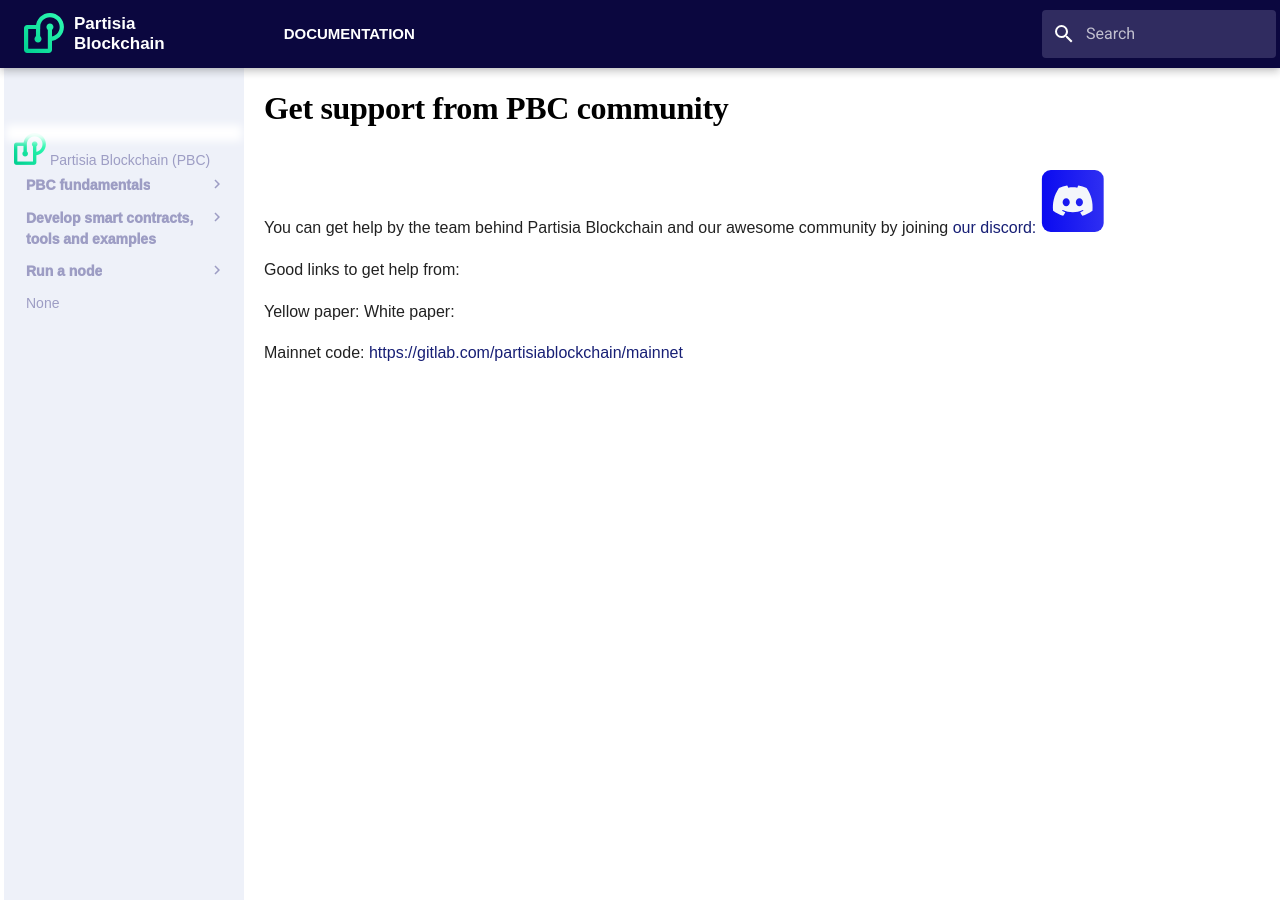
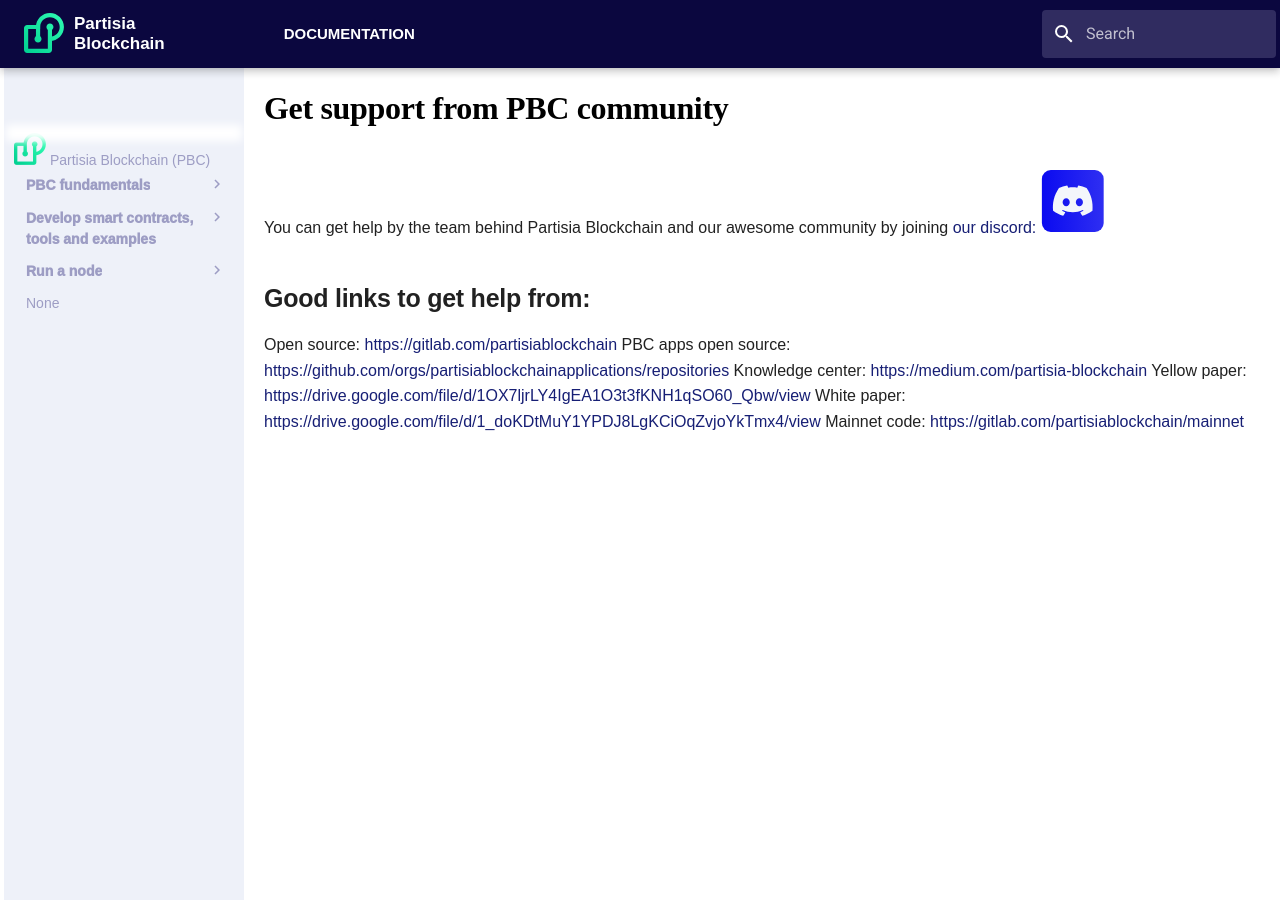
Before and after one commit to 0xSero/partisia-docs, an MkDocs documentation site: the page built from docs/get-support-from-PBC-community.md, in a window 1280 px wide and 900 px high. Built offline with MkDocs 1.6.1 and Material for MkDocs 9.7.7, drawn with Linux system fonts in a browser that asks for light colours; some web fonts are replaced; a script that is not in the unit is left out.

Commit message:
Adding more links to support page

```diff
--- a/docs/get-support-from-PBC-community.md
+++ b/docs/get-support-from-PBC-community.md
@@ -18,9 +18,10 @@
         </a>
 
 
-Good links to get help from:
-
-Yellow paper:
-White paper:
-
+## Good links to get help from:
+Open source: [https://gitlab.com/partisiablockchain](https://gitlab.com/partisiablockchain)
+PBC apps open source: [https://github.com/orgs/partisiablockchainapplications/repositories](https://github.com/orgs/partisiablockchainapplications/repositories)
+Knowledge center: [https://medium.com/partisia-blockchain](https://medium.com/partisia-blockchain)
+Yellow paper: [https://drive.google.com/file/d/1OX7ljrLY4IgEA1O3t3fKNH1qSO60_Qbw/view](https://drive.google.com/file/d/1OX7ljrLY4IgEA1O3t3fKNH1qSO60_Qbw/view)
+White paper: [https://drive.google.com/file/d/1_doKDtMuY1YPDJ8LgKCiOqZvjoYkTmx4/view](https://drive.google.com/file/d/1_doKDtMuY1YPDJ8LgKCiOqZvjoYkTmx4/view)
 Mainnet code: [https://gitlab.com/partisiablockchain/mainnet](https://gitlab.com/partisiablockchain/mainnet)
```
